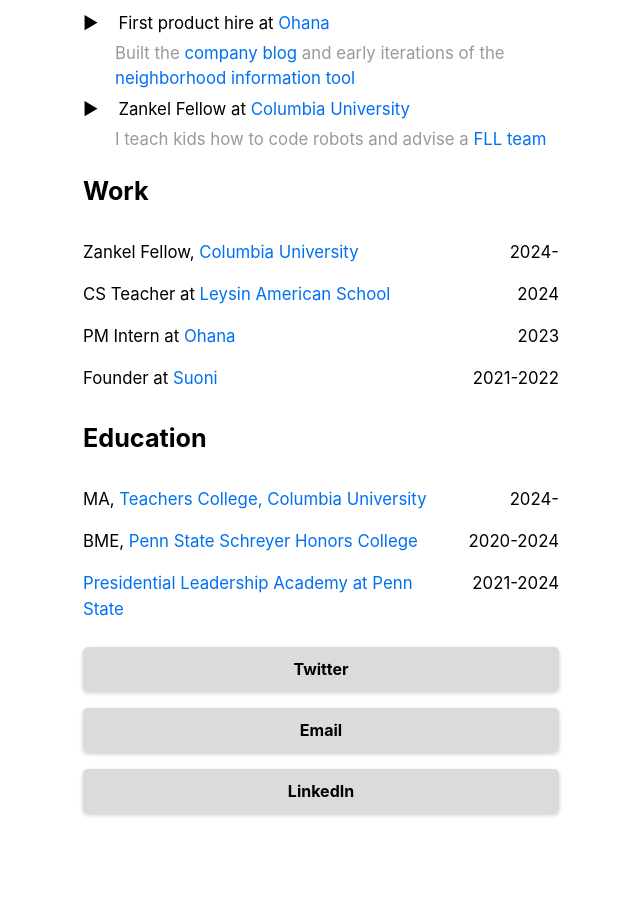
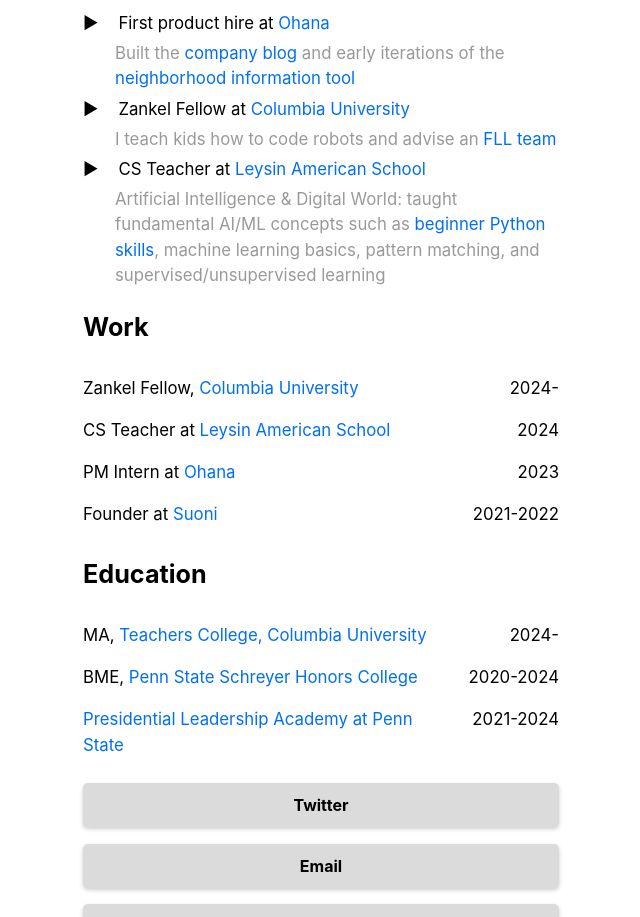
Before and after one commit to dvdhutch/dvdhutch-personal-site, a Next.js app: page / in a window 1280 px wide. Shown: the part 840-1757 px from the top of the page, without its empty margins (319-959 px from the left). Built offline with nearby package versions, Linux system fonts and the light colour scheme.

Commit message:
Update index.js

```diff
--- a/pages/index.js
+++ b/pages/index.js
@@ -41,7 +41,14 @@ export default function Home({ allPostsData }) {
             <span className={utilStyles.indentedText}>Zankel Fellow at <Link href="https://liveohana.ai/"><a>Columbia University</a></Link></span>
           </li>
           <li className={utilStyles.workItem}>
-            <span className={`${utilStyles.lightTextColor} ${utilStyles.indentedTextLight}`}>I teach kids how to code robots and advise a <Link href="https://www.firstlegoleague.org/"><a>FLL team</a></Link></span>
+            <span className={`${utilStyles.lightTextColor} ${utilStyles.indentedTextLight}`}>I teach kids how to code robots and advise an <Link href="https://www.firstlegoleague.org/"><a>FLL team</a></Link></span>
+          </li>
+          <li className={utilStyles.workItem}>
+            <span className={utilStyles.arrow}>▶</span>
+            <span className={utilStyles.indentedText}>CS Teacher at <Link href="https://las.ch"><a>Leysin American School</a></Link></span>
+          </li>
+          <li className={utilStyles.workItem}>
+            <span className={`${utilStyles.lightTextColor} ${utilStyles.indentedTextLight}`}>Artificial Intelligence & Digital World: taught fundamental AI/ML concepts such as <Link href="https://www.firstlegoleague.org/"><a>beginner Python skills</a></Link>, machine learning basics, pattern matching, and supervised/unsupervised learning</span>
           </li>
         </ul>
       </section>
```
